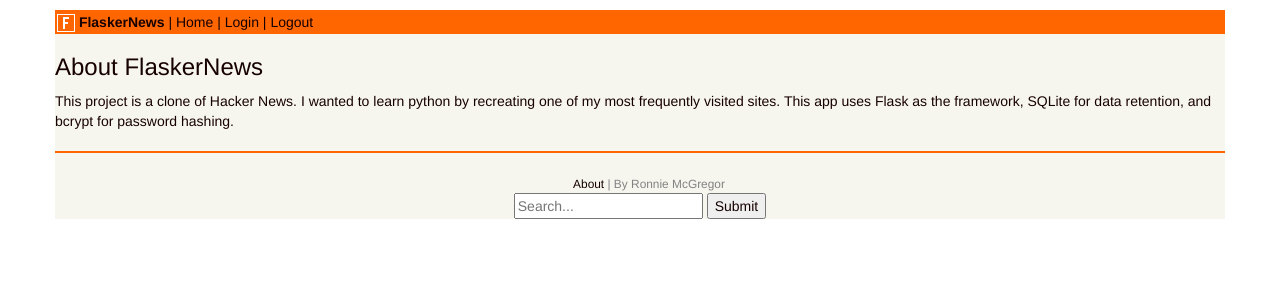
After one commit to plutokid/FlaskerNews, a Flask app: page /about in a window 1280 px wide. The commit adds this page. Shown: the top 300 px of the page. Run offline with Flask 2, Linux system fonts and the light colour scheme; parts of the project's set-up code (start-up, migrations or seed data) failed here and were passed over; some libraries are stand-ins or nearby versions.

Commit message:
Added search and about page

```diff
--- a/FlaskerNews/FlaskerNews/__init__.py
+++ b/FlaskerNews/FlaskerNews/__init__.py
@@ -1,7 +1,7 @@
 import sqlite3
 import os
 from flask import Flask, render_template, g
-from .views import home, profile, auth, submit, vote
+from .views import home, about, profile, auth, submit, vote, search
 
 app = Flask(__name__)
 
@@ -12,10 +12,12 @@ DATABASE = os.path.join(app.root_path, 'data/flasker.db')
 # register all the blueprints for the different views
 app.config.from_object(__name__)
 app.register_blueprint(home.routes)
+app.register_blueprint(about.routes)
 app.register_blueprint(auth.routes)
 app.register_blueprint(submit.routes)
 app.register_blueprint(profile.routes)
 app.register_blueprint(vote.routes)
+app.register_blueprint(search.routes)
 
 
 def get_db():
--- a/FlaskerNews/FlaskerNews/static/style.css
+++ b/FlaskerNews/FlaskerNews/static/style.css
@@ -39,3 +39,7 @@ small {
     padding-left: 18px;
     color: #828282;
 }
+
+footer {
+    text-align: center;
+}
--- /dev/null
+++ b/FlaskerNews/FlaskerNews/templates/about.html
@@ -0,0 +1,11 @@
+{% extends "master.html" %}
+
+{% block title %}About{% endblock %}
+
+{% block body %}
+<h3>About FlaskerNews</h3>
+<p>This project is a clone of <a class="link" href="http://news.ycombinator.com">Hacker News.</a>
+    I wanted to learn python by recreating one of my most frequently visited sites. This app uses
+    <a class="link" href="http://flask.pocoo.org/" target="_blank">Flask</a> as the framework, SQLite
+    for data retention, and bcrypt for password hashing. </p>
+{% endblock %}
--- a/FlaskerNews/FlaskerNews/templates/master.html
+++ b/FlaskerNews/FlaskerNews/templates/master.html
@@ -38,6 +38,13 @@
         {% block body%}
         {% endblock %}
     <hr/>
+<footer>
+    <small><a href="{{ url_for('about.about') }}">About</a> | By Ronnie McGregor</small>
+    <form action="{{ url_for('search.search') }}" method="GET">
+        <input type="text" name="query" placeholder="Search..." />
+        <input type="submit" />
+    </form>
+</footer>
     </div>
 </body>
 </html>
--- /dev/null
+++ b/FlaskerNews/FlaskerNews/views/about.py
@@ -0,0 +1,7 @@
+from flask import Blueprint, render_template
+
+routes = Blueprint('about', __name__)
+
+@routes.route("/about")
+def about():
+    return render_template('about.html')
```
Also changed, not shown: FlaskerNews/FlaskerNews/templates/profile.html (+15 -0 lines), FlaskerNews/FlaskerNews/templates/search.html (added, +20 -0 lines), FlaskerNews/FlaskerNews/views/profile.py (+8 -1 lines), FlaskerNews/FlaskerNews/views/search.py (added, +12 -0 lines), FlaskerNews/FlaskerNews/data/flasker.db.
